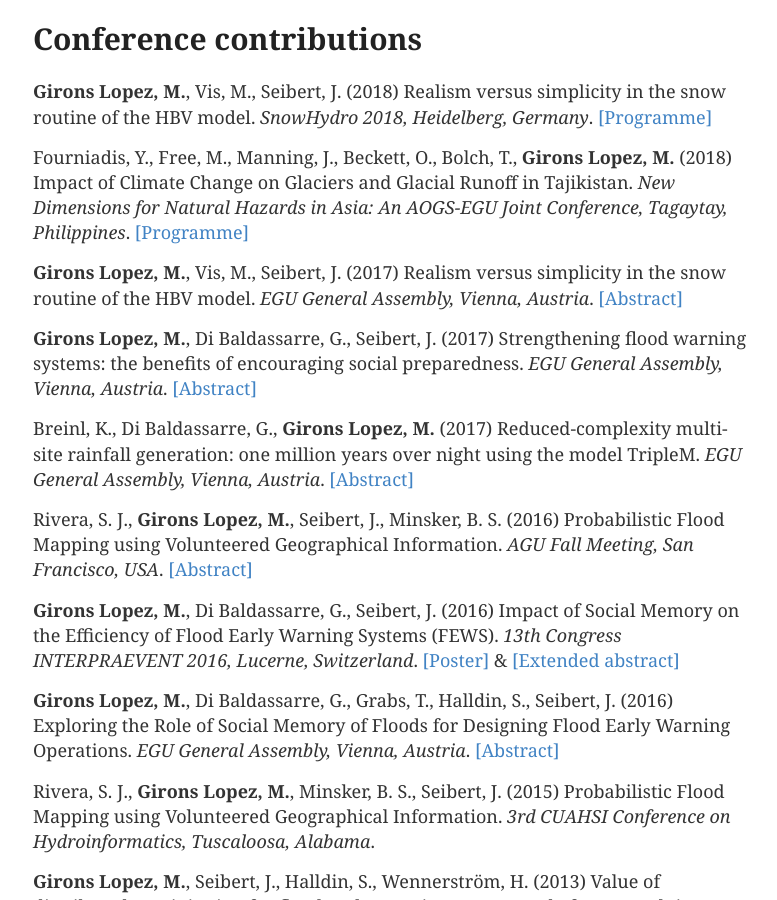
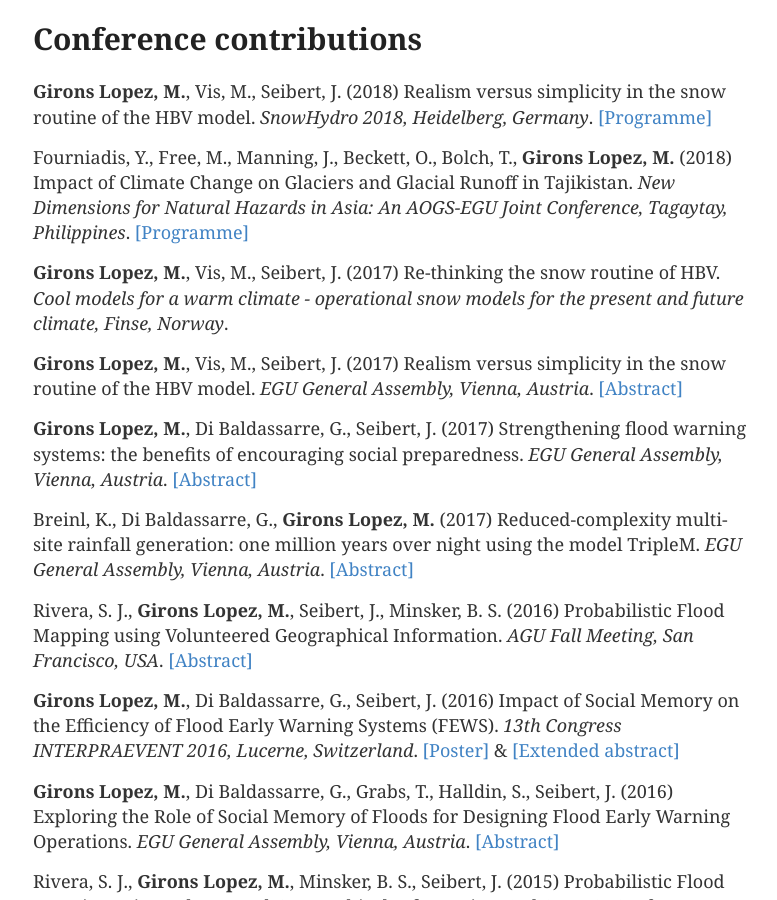
Before and after one commit to GironsLopez/GironsLopez.github.io, a Jekyll site: the page built from publications/index.md, in a window 1280 px wide and 900 px high, scrolled down 1767 px. Shown: the whole window, without its empty margins (247-1024 px from the left). Built offline with Jekyll 4.4.1, drawn with Linux system fonts in a browser that asks for light colours.

Commit message:
Update index.md

```diff
--- a/publications/index.md
+++ b/publications/index.md
@@ -46,6 +46,8 @@ Rivera, S. J., **Girons Lopez, M.**, Seibert, J., Minsker, B. S. (2017). Flood d
 
 Fourniadis, Y., Free, M., Manning, J., Beckett, O., Bolch, T., **Girons Lopez, M.** (2018) Impact of Climate Change on Glaciers and Glacial Runoff in Tajikistan. *New Dimensions for Natural Hazards in Asia: An AOGS-EGU Joint Conference, Tagaytay, Philippines*. [[Programme]](http://nathazards.org/doc/Presentation_Schedule.pdf){:target="_blank"}
 
+**Girons Lopez, M.**, Vis, M., Seibert, J. (2017) Re-thinking the snow routine of HBV. *Cool models for a warm climate - operational snow models for the present and future climate, Finse, Norway*.
+
 **Girons Lopez, M.**, Vis, M., Seibert, J. (2017) Realism versus simplicity in the snow routine of the HBV model. *EGU General Assembly, Vienna, Austria*. [[Abstract]](http://meetingorganizer.copernicus.org/EGU2017/EGU2017-13395.pdf){:target="_blank"}
 
 **Girons Lopez, M.**, Di Baldassarre, G., Seibert, J. (2017) Strengthening flood warning systems: the benefits of encouraging social preparedness. *EGU General Assembly, Vienna, Austria*. [[Abstract]](http://meetingorganizer.copernicus.org/EGU2017/EGU2017-14212-1.pdf){:target="_blank"}
```
